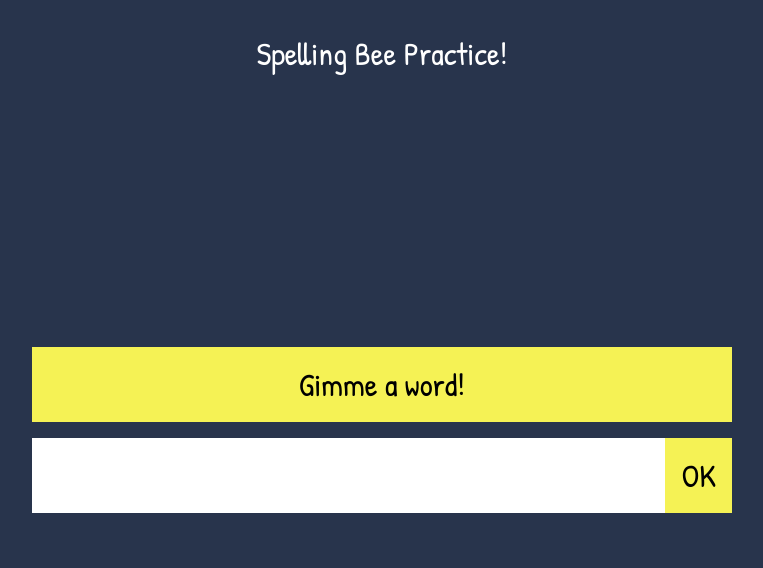
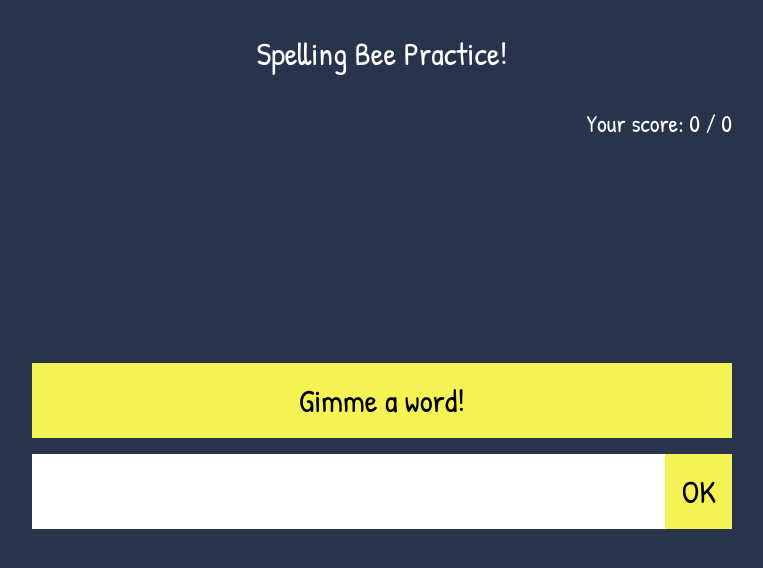
Before and after one commit to natalieweesh/spelling, a React (Create React App) app: page / in a window 1280 px wide. Shown: the top 568 px of the page, without its empty margins (258-1021 px from the left). Built offline with nearby package versions, Linux system fonts and the light colour scheme.

Commit message:
add score

```diff
--- a/src/App.css
+++ b/src/App.css
@@ -66,6 +66,12 @@ form {
   display: flex;
   margin: 1rem 0;
 }
+.score {
+  font-size: 1.5rem;
+  text-align: right;
+  height: 2rem;
+  margin: 0;
+}
 
 input[type=text] {
   border: 0;
--- a/src/App.js
+++ b/src/App.js
@@ -14,6 +14,8 @@ function App() {
   const [word, setWord] = useState('');
   const [counting, setCounting] = useState(false);
   const [timesUp, setTimesUp] = useState(false);
+  const [totalAnswered, setTotalAnswered] = useState(0);
+  const [correctAnswered, setCorrectAnswered] = useState(0);
 
   const speak = (words, timeout = 0) => {
     setTimeout(() => {
@@ -33,7 +35,8 @@ function App() {
   }
 
   const checkAnswer = () => {
-    return answer.trim().toLowerCase() === word;
+    const correct = answer.trim().toLowerCase() === word;
+    return correct;
   }
 
   useEffect(() => {
@@ -44,6 +47,10 @@ function App() {
         setTime(0);
         setSubmitted(true);
         setTimesUp(true);
+        setTotalAnswered(totalAnswered + 1);
+        if (checkAnswer()) {
+          setCorrectAnswered(correctAnswered + 1);
+        }
         setTimeout(() => {
           newWordButton.current.focus();
         }, 50)
@@ -59,6 +66,7 @@ function App() {
     <div className="App-header">
       <header>
         <p className="title">Spelling Bee Practice!</p>
+        <p className="score">Your score: {correctAnswered} / {totalAnswered}</p>
       </header>
       <div className="main">
         <div className="timerow">
@@ -71,7 +79,6 @@ function App() {
           setTimesUp(false);
           setAnswer('');
           textBox.current.focus();
-          console.log()
         }}>Gimme a word!</button>}
         {counting && <button onClick={() => {
           speak(word);
@@ -80,9 +87,6 @@ function App() {
         <form onSubmit={(e) => {
           e.preventDefault();
           if (answer.trim().length === 0 || !counting) {
-            console.log(
-              'no length', word.trim().length
-            )
             return;
           }
           setSubmitted(true);
@@ -90,6 +94,10 @@ function App() {
           clearTimeout(timer.current);
           setCounting(false);
           setTime(0);
+          setTotalAnswered(totalAnswered + 1);
+          if (checkAnswer()) {
+            setCorrectAnswered(correctAnswered + 1);
+          }
           setTimeout(() => {
             newWordButton.current.focus();
           }, 50)
```
